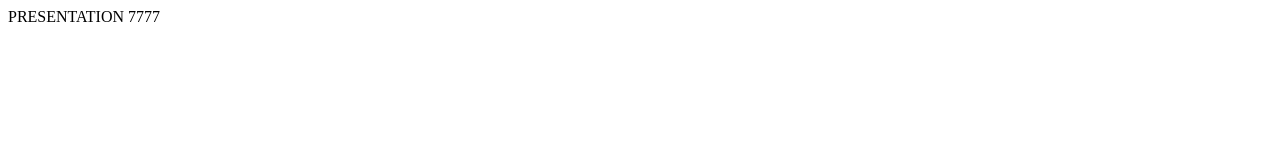
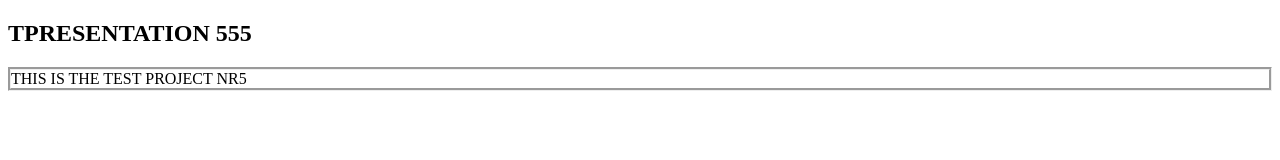
Before and after one commit to TadasRup/5-projektas, a website: page index.html in a window 1280 px wide. Drawn offline with Linux system fonts and the light colour scheme.

Commit message:
text design changes

```diff
--- a/index.html
+++ b/index.html
@@ -1,12 +1,13 @@
 <!DOCTYPE html>
-<html lang="en">
+<html>
 <head>
-    <meta charset="UTF-8">
-    <meta http-equiv="X-UA-Compatible" content="IE=edge">
-    <meta name="viewport" content="width=device-width, initial-scale=1.0">
-    <title>Document</title>
+<style>
+p.groove {border-style: groove;}
+</style>
 </head>
 <body>
-    PRESENTATION 7777
+
+<h2>TPRESENTATION 555</h2>
+<p class="groove">THIS IS THE TEST PROJECT NR5</p>
 </body>
 </html>
```
